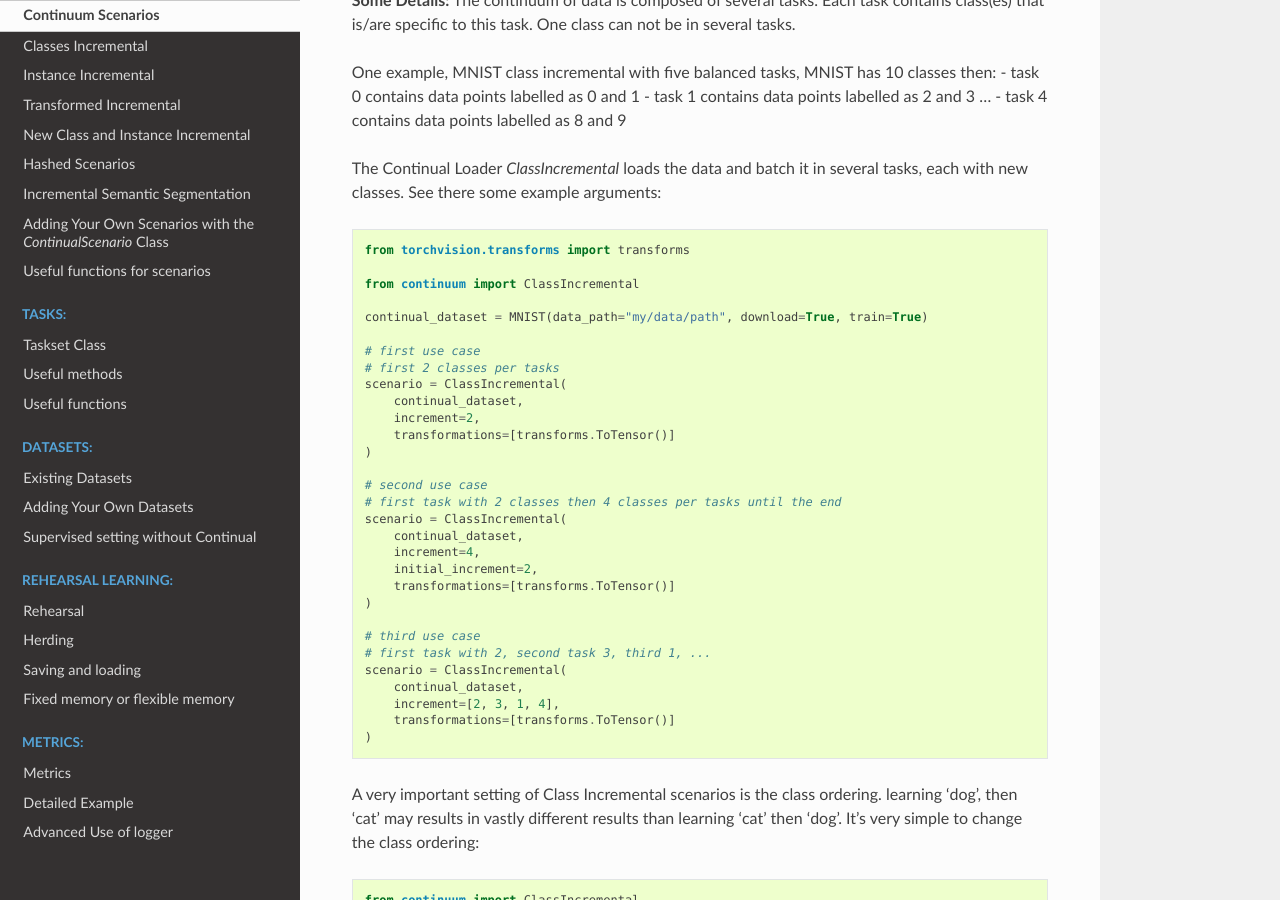
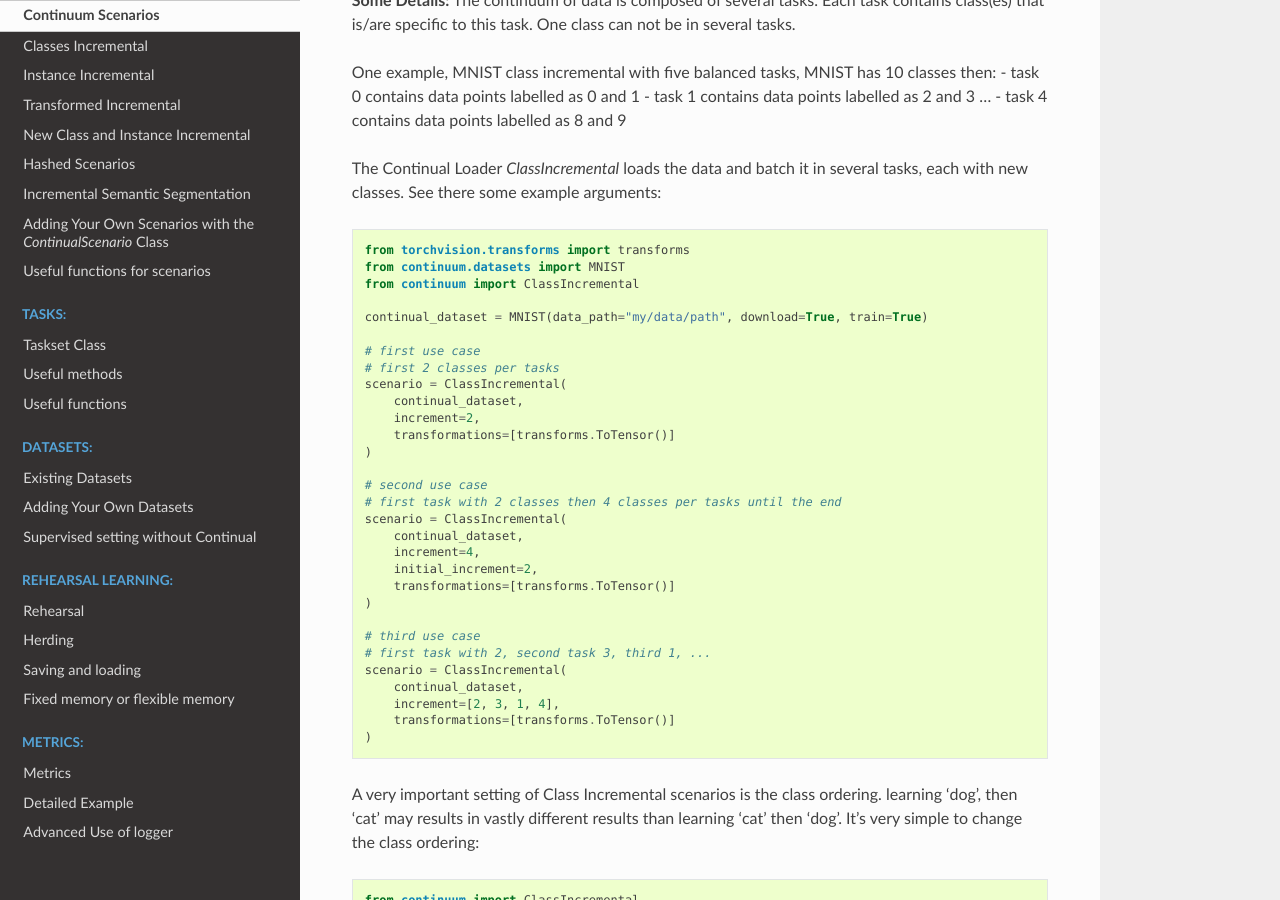
Before and after one commit to Continvvm/continuum, a Sphinx documentation site: the page built from docs/_tutorials/scenarios/scenarios.rst, in a window 1280 px wide and 900 px high, scrolled down 2158 px. Built offline with Sphinx 7.4.7 and the Read the Docs theme 2.0.0, drawn with Linux system fonts in a browser that asks for light colours.

Commit message:
put all imports in example

```diff
--- a/docs/_tutorials/scenarios/scenarios.rst
+++ b/docs/_tutorials/scenarios/scenarios.rst
@@ -119,7 +119,7 @@ tasks, each with new classes. See there some example arguments:
 .. code-block:: python
 
     from torchvision.transforms import transforms
-
+    from continuum.datasets import MNIST
     from continuum import ClassIncremental
 
     continual_dataset = MNIST(data_path="my/data/path", download=True, train=True)
```
